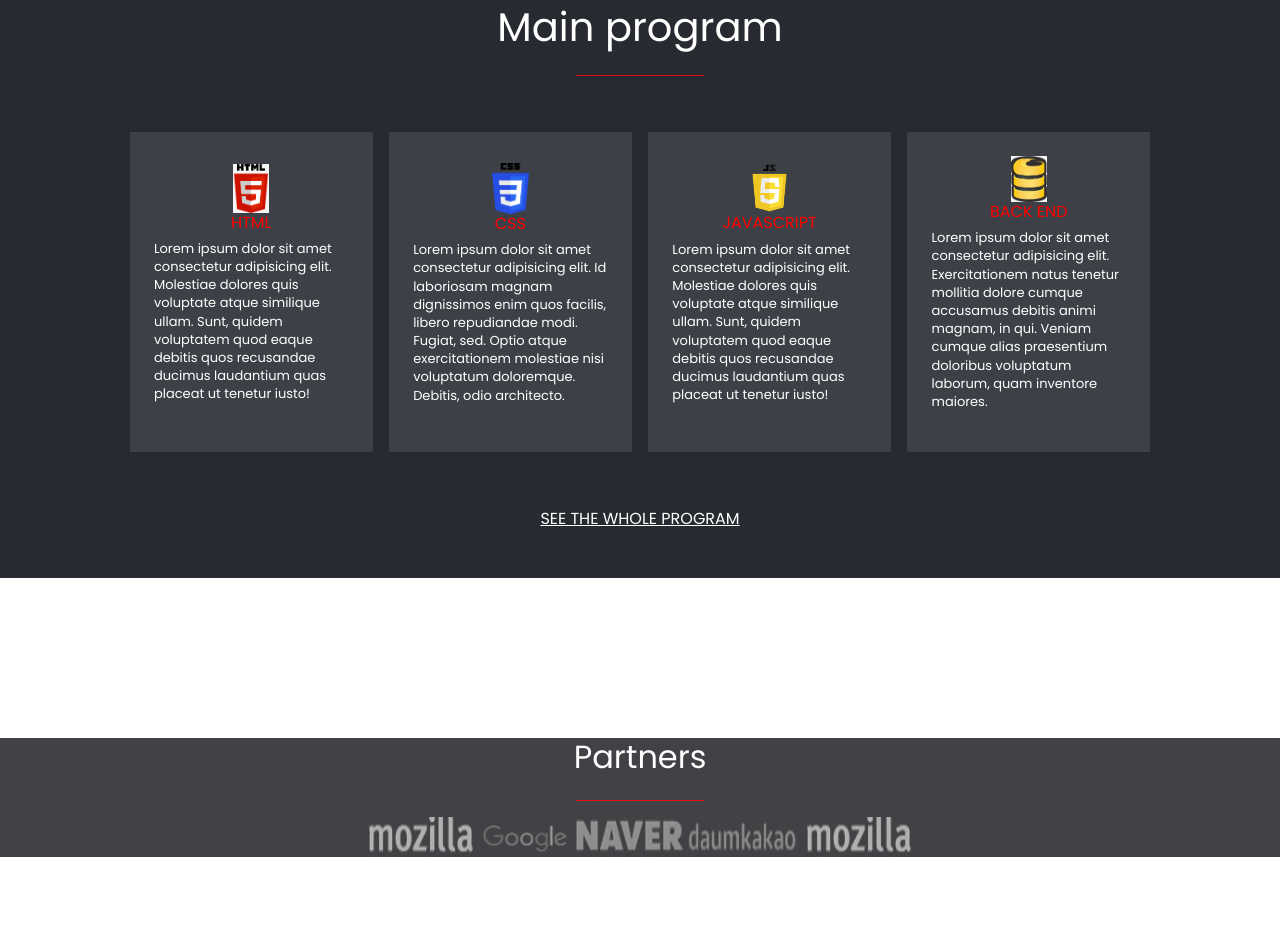
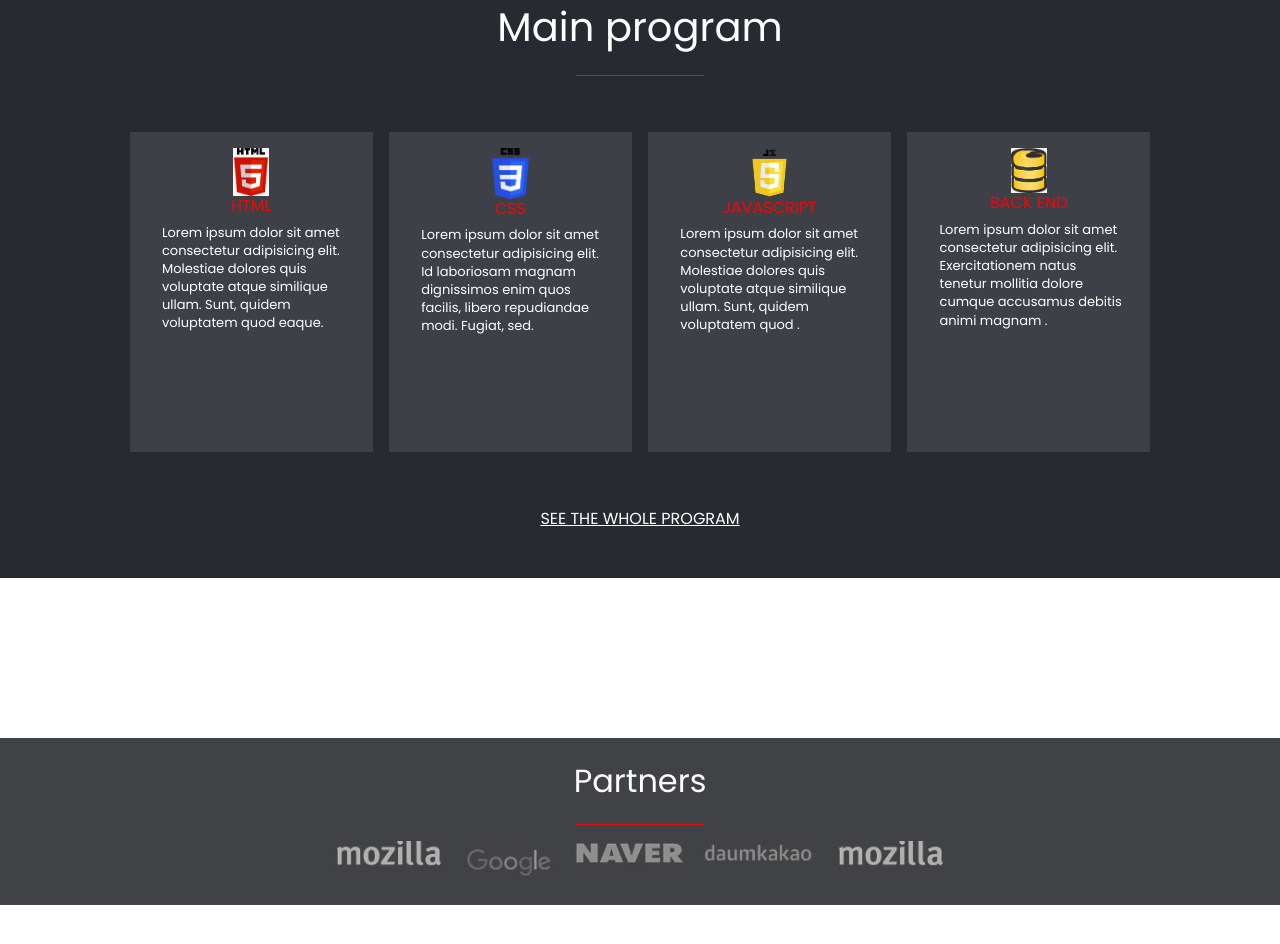
Before and after one commit to chukwuebukaVictor/Zenith-Bootcamp, a plain HTML site: page index.html in a window 1280 px wide. Shown: the part 1190-2134 px from the top of the page. Before the commit the page ends 2047 px from the top, so only its background shows below. Drawn offline with nearby package versions, Linux system fonts and the light colour scheme.

Commit message:
Add styles to my desktop footer

```diff
--- a/index.html
+++ b/index.html
@@ -79,36 +79,40 @@
 			 <div class="html">
 				 <img class="img1 img-logo" src="img/html-no-bg.png" alt="html">
 				 <h5>HTML</h5>
-				 <p> Lorem ipsum dolor sit amet consectetur adipisicing elit. Molestiae dolores quis voluptate atque similique ullam. Sunt, quidem voluptatem quod eaque debitis quos recusandae ducimus laudantium quas placeat ut tenetur iusto! </p>
+				 <p> Lorem ipsum dolor sit amet consectetur adipisicing elit. Molestiae dolores quis voluptate atque similique ullam. Sunt, quidem voluptatem quod eaque. </p>
 			 </div>
 			 <div class="css">
 				 <img class="img2 img-logo" src="img/css-no-b.png" alt="css logo">
 				 <h5>CSS</h5>
-				 <p> Lorem ipsum dolor sit amet consectetur adipisicing elit. Id laboriosam magnam dignissimos enim quos facilis, libero repudiandae modi. Fugiat, sed. Optio atque exercitationem molestiae nisi voluptatum doloremque. Debitis, odio architecto. </p>
+				 <p> Lorem ipsum dolor sit amet consectetur adipisicing elit. Id laboriosam magnam dignissimos enim quos facilis, libero repudiandae modi. Fugiat, sed. </p>
 			 </div>
 			 <div class="script">
 				 <img class="img3 img-logo" src="img/js-yes.png" alt="javascript logo">
 				 <H5>JAVASCRIPT</H5>
-				 <p> Lorem ipsum dolor sit amet consectetur adipisicing elit. Molestiae dolores quis voluptate atque similique ullam. Sunt, quidem voluptatem quod eaque debitis quos recusandae ducimus laudantium quas placeat ut tenetur iusto! </p>
+				 <p> Lorem ipsum dolor sit amet consectetur adipisicing elit. Molestiae dolores quis voluptate atque similique ullam. Sunt, quidem voluptatem quod . </p>
 			 </div>
 			 <div class="backend">
 				 <img class="img4 img-logo"src="img/backend-ok.png" alt="backendlogo">
 				 <h5>BACK END</h5>
-				 <p> Lorem ipsum dolor sit amet consectetur adipisicing elit. Exercitationem natus tenetur mollitia dolore cumque accusamus debitis animi magnam, in qui. Veniam cumque alias praesentium doloribus voluptatum laborum, quam inventore maiores. </p>
+				 <p> Lorem ipsum dolor sit amet consectetur adipisicing elit. Exercitationem natus tenetur mollitia dolore cumque accusamus debitis animi magnam . </p>
 			 </div>
 		 </div>
 		 <U>SEE THE WHOLE PROGRAM</U>
 
 	 </section>
 	 <footer class="footer">
+		 <nav class="footer1">
 		 <h2>Partners</h2>
 		 <hr>
 		 <div class="footer-logos">
-			 <img src="img/footer1.png" alt="mozilla logo">
-			 <img src="img/footer2.png" alt="google logo">
-			 <img src="img/footer3.png" alt="naver logo">
-			 <img src="img/footer4.png" alt="daumkakao logo">
-			 <img src="img/footer1.png" alt="airbnb logo">
+			<div><img src="img/footer1.png" alt="mozilla logo">
+			</div>
+			 <div><img src="img/footer2.png" alt="google logo">
+			</div>
+			 <div><img src="img/footer3.png" alt="naver logo"></div>
+			 <div><img src="img/footer4.png" alt="daumkakao logo"></div>
+			 <div><img src="img/footer1.png" alt="airbnb logo"></div>
+		 </div>
 		 </div>
 	 </footer>
 </body>
--- a/styles.css
+++ b/styles.css
@@ -297,6 +297,7 @@ a{
 
 .img-logo{
 	width: 15%;
+	padding-top: 1rem;
 }
 
 hr{
@@ -331,7 +332,7 @@ hr{
 	flex-direction: column;
 	justify-content: center;
 	align-items: center;
-	height: 20rem;
+	height: 20rem ;
 }
 
 h5{
@@ -342,27 +343,35 @@ h5{
 
 .html p, .css p, .script p,.backend p{
 	font-size: small;
-	max-width: 80%;
+	padding-left: 0.5rem;
+	width: 80%;
+	height: 100%;
 }
 
 u{
 	padding:1rem 0 3rem 0;
 }
 
-.footer{
-	margin-top: 10rem;
+.footer1{
 	display: flex;
 	flex-direction: column;
 	justify-content: center;
 	align-items: center;
 	background-color: #414246;
 	color: #fff;
+	margin: 10rem 0rem 5rem 0rem;
+	padding: 1.5rem 0 1.5rem 0;
+	max-width: 100%;
 }
 
 .footer-logos{
 	display: flex;
 	justify-content: center;
 
+}
+
+.footer-logos img{
+	margin: 0 0.5rem;
 }
 
 
```
